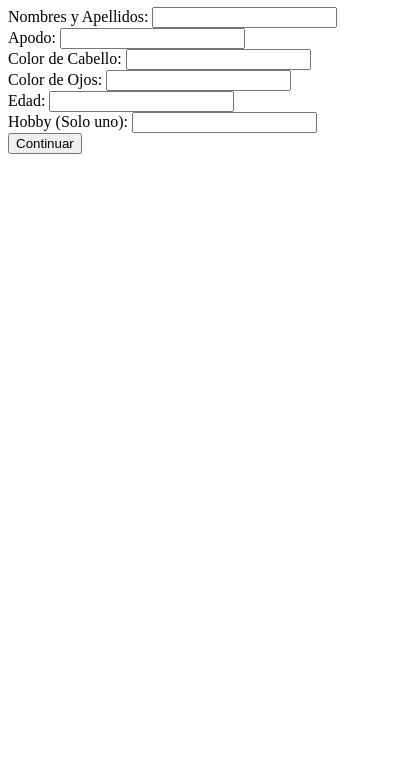
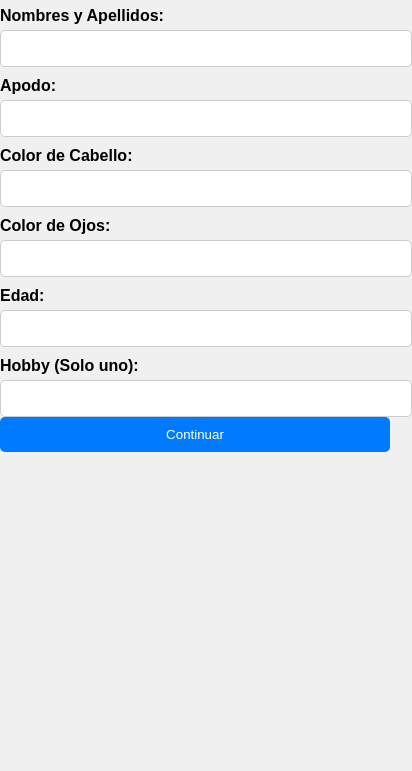
Before and after one commit to Meruxxx/Actividad3, a plain HTML site: page index.html in a window 390 px wide. Shown: the part 73-844 px from the top of the page, 412 px wide, since content can reach past the window. Drawn offline with Linux system fonts and the light colour scheme.

Commit message:
se agregan estilos al proyecto

```diff
--- /dev/null
+++ b/css/style.css
@@ -0,0 +1,67 @@
+body {
+    font-family: Arial, sans-serif;
+    margin: 0;
+    padding: 0;
+    background-color: #f0f0f0;
+  }
+
+  .container {
+    max-width: 600px;
+    margin: 0 auto;
+    padding: 20px;
+    background-color: #fff;
+    border-radius: 5px;
+    box-shadow: 0 2px 5px rgba(0, 0, 0, 0.1);
+  }
+
+  h1 {
+    text-align: center;
+  }
+
+  form {
+    margin-top: 20px;
+  }
+
+  label {
+    display: block;
+    font-weight: bold;
+    margin-top: 10px;
+  }
+
+  input[type="text"],
+  input[type="number"] {
+    width: 100%;
+    padding: 10px;
+    margin-top: 5px;
+    border: 1px solid #ccc;
+    border-radius: 5px;
+  }
+
+  input[type="submit"] {
+    width: 100%;
+    padding: 10px;
+    background-color: #007BFF;
+    color: #fff;
+    border: none;
+    border-radius: 5px;
+    cursor: pointer;
+  }
+
+  /* Estilos para dispositivos móviles */
+  @media (max-width: 768px) {
+    .container {
+      margin: 10px;
+    }
+
+    input[type="text"],
+    input[type="number"] {
+      margin-top: 5px;
+    }
+  }
+
+  /* Estilos para tablets y pantallas más grandes */
+  @media (min-width: 769px) {
+    .container {
+      margin: 30px auto;
+    }
+  }
--- a/index.html
+++ b/index.html
@@ -2,6 +2,7 @@
 <html>
 <head>
   <title>Generador de Cuentos</title>
+  <link rel="stylesheet" type="text/css" href="./css/style.css">
 </head>
 <body>
   <h1>Generador de Cuentos</h1>
```
